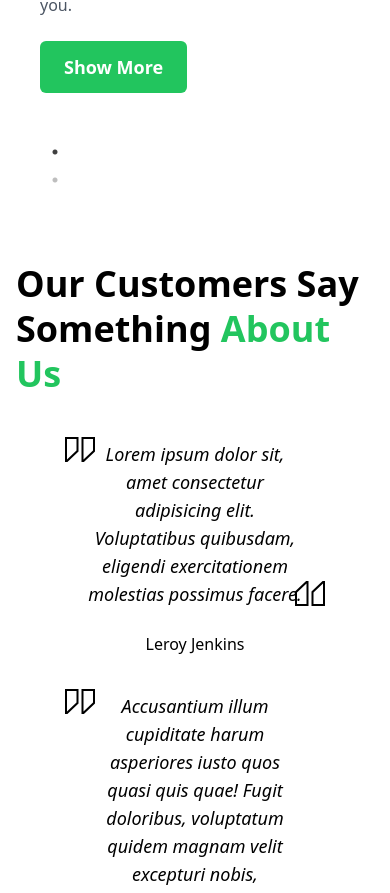
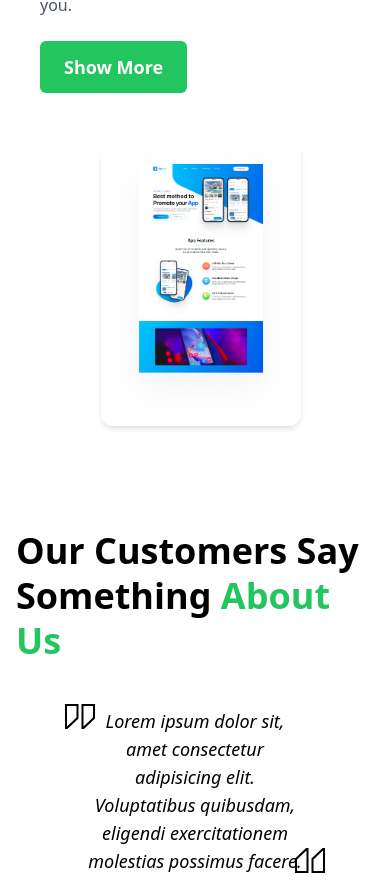
Before and after one commit to Harshavardhan3011/portfolio, a React (Vite) app: page / in a window 390 px wide. Shown: the part 2674-3567 px from the top of the page. Built offline with nearby package versions, Linux system fonts and the light colour scheme.

Commit message:
Updated portfolio and home images for mobile responsiveness

```diff
--- a/src/pages/Portfolio.jsx
+++ b/src/pages/Portfolio.jsx
@@ -40,23 +40,22 @@ export default function Portfolio() {
         </div>
 
         {/* Right Image Carousel */}
-        <div className="lg:w-1/2">
+        <div className="lg:w-1/2 w-full overflow-hidden">
           <Slider {...settings}>
-            <div>
+            <div className="flex justify-center">
               <img
                 src={group1}
                 alt="Project 1"
-                className="rounded-xl shadow-md w-full object-cover"
+                className="w-full max-w-[200px] sm:max-w-[300px] md:max-w-full h-auto object-cover rounded-xl shadow-md mx-auto"
               />
             </div>
-            <div>
+            <div className="flex justify-center">
               <img
                 src={group2}
                 alt="Project 2"
-                className="rounded-xl shadow-md w-full object-cover"
+                className="w-full max-w-[200px] sm:max-w-[300px] md:max-w-full h-auto object-cover rounded-xl shadow-md mx-auto"
               />
             </div>
-
           </Slider>
         </div>
       </div>
--- a/src/pages/Reviews.jsx
+++ b/src/pages/Reviews.jsx
@@ -10,7 +10,7 @@ export default function Reviews() {
         <div className="w-full sm:w-[300px] p-6 rounded-md shadow-md dark:bg-gray-50 dark:text-gray-800">
           <div className="flex justify-between items-center mb-4">
             <div className="flex items-center space-x-4">
-              <img src="https://randomuser.me/api/portraits/men/32.jpg" alt="User" className="w-12 h-12 rounded-full" />
+              <img src="https://randomuser.me/api/portraits/men/32.jpg" alt="User" className="w-12 h-12 sm:w-14 sm:h-14 rounded-full object-cover" />
               <div>
                 <h4 className="font-bold">Leroy Jenkins</h4>
                 <span className="text-xs text-gray-500">2 days ago</span>
@@ -25,7 +25,7 @@ export default function Reviews() {
         <div className="w-full sm:w-[300px] p-6 rounded-md shadow-md dark:bg-gray-50 dark:text-gray-800">
           <div className="flex justify-between items-center mb-4">
             <div className="flex items-center space-x-4">
-              <img src="https://randomuser.me/api/portraits/women/65.jpg" alt="User" className="w-12 h-12 rounded-full" />
+              <img src="https://randomuser.me/api/portraits/women/65.jpg" alt="User" className="w-12 h-12 sm:w-14 sm:h-14 rounded-full object-cover" />
               <div>
                 <h4 className="font-bold">Jessica Doe</h4>
                 <span className="text-xs text-gray-500">5 days ago</span>
@@ -40,7 +40,7 @@ export default function Reviews() {
         <div className="w-full sm:w-[300px] p-6 rounded-md shadow-md dark:bg-gray-50 dark:text-gray-800">
           <div className="flex justify-between items-center mb-4">
             <div className="flex items-center space-x-4">
-              <img src="https://randomuser.me/api/portraits/men/10.jpg" alt="User" className="w-12 h-12 rounded-full" />
+              <img src="https://randomuser.me/api/portraits/men/10.jpg" alt="User" className="w-12 h-12 sm:w-14 sm:h-14 rounded-full object-cover" />
               <div>
                 <h4 className="font-bold">Samuel Green</h4>
                 <span className="text-xs text-gray-500">1 week ago</span>
```
